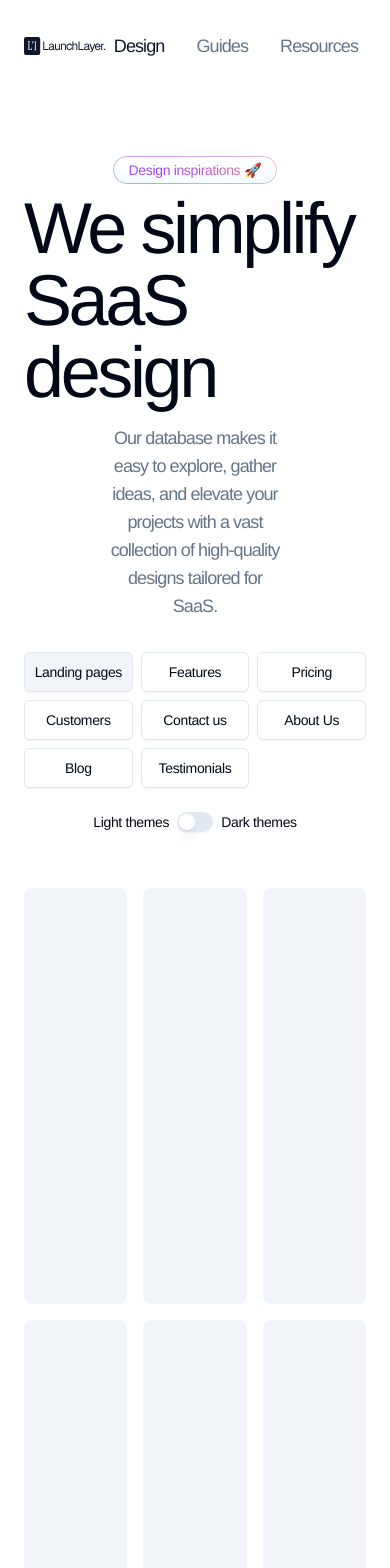
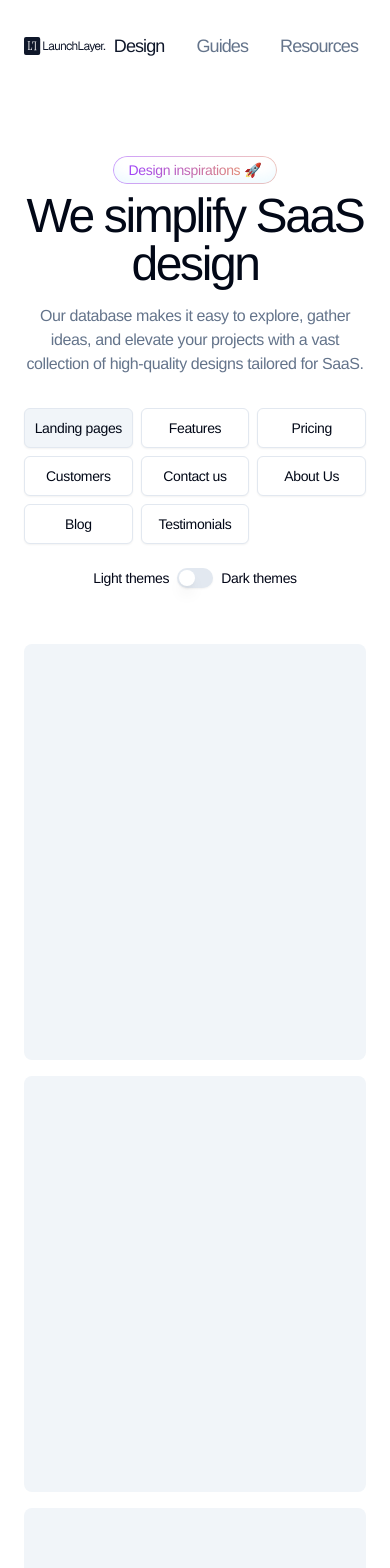
Before and after one commit to PiyushG-dev/launchlayer, a Next.js app: page / in a window 390 px wide. Shown: the top 1568 px of the page. Built offline with nearby package versions, Linux system fonts and the light colour scheme.

Commit message:
responsiveness added to HeroHeading component

```diff
--- a/app/page.js
+++ b/app/page.js
@@ -24,7 +24,7 @@ export default function Home() {
             </p>
           </div>
         </div>
-        <div className="grid grid-cols-3 gap-4 mt-14">
+        <div className=" grid grid-cols-1 sm:grid-cols-2 lg:grid-cols-3 gap-4 mt-14">
           {[0, 1, 2, 3, 4, 5].map((i) => (
             <DesignBlockWrapper key={i} />
           ))}
--- a/components/ui/hero-heading.jsx
+++ b/components/ui/hero-heading.jsx
@@ -19,11 +19,11 @@ const HeroHeading = ({ label, emoji, title, desc }) => {
               </span>
               <span>{emoji}</span>
             </AnimatedGradientText>
-            <h1 className="text-7xl tracking-[-3.4px] mt-2">
+            <h1 className="text-center text-5xl tracking-tighter sm:text-7xl sm:tracking-[-3.4px] mt-2">
               We simplify {title}
             </h1>
           </div>
-          <p className="text-lg text-slate-500 tracking-tighter w-2/4 text-center ">
+          <p className="tracking-tight sm:text-lg text-slate-500 sm:tracking-tighter sm:w-3/4 lg:w-2/4 text-center">
             Our database makes it easy to explore, gather ideas, and elevate
             your projects with a vast collection of high-quality designs
             tailored for SaaS.
```
